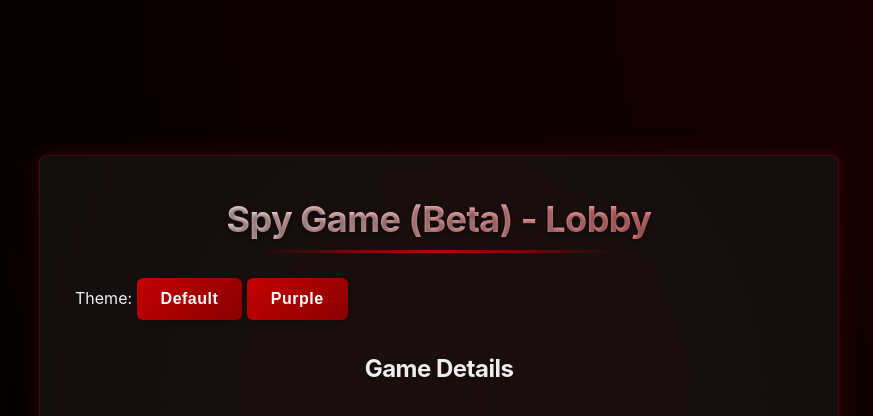
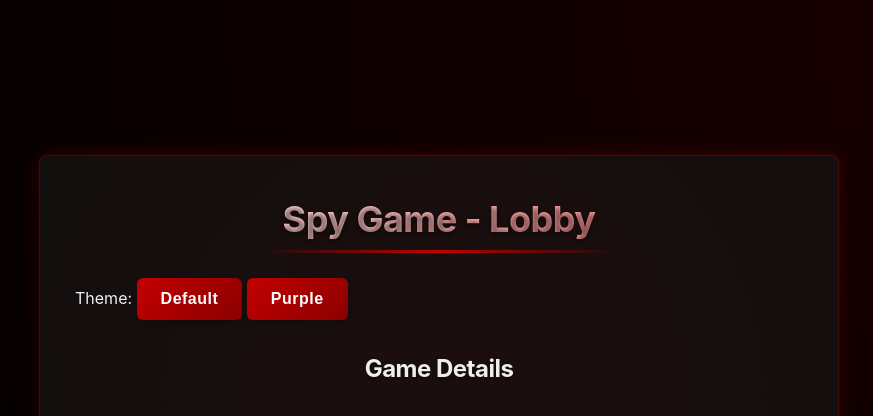
Before and after one commit to Bullishdrake09/SpyGame, a Flask app: template templates/lobby.html in a window 1280 px wide. Shown: the top 416 px of the page, without its empty margins (201-1074 px from the left). Run offline with Flask 2, Linux system fonts and the light colour scheme; the template is opened without the code that fills it, so the values that code supplies are empty; some libraries are stand-ins or nearby versions.

Commit message:
Keeping main branch up to date

```diff
--- a/templates/game.html
+++ b/templates/game.html
@@ -1,7 +1,7 @@
 <!DOCTYPE html>
 <html>
 <head>
-  <title>Spy Game (Beta) - In Game</title>
+  <title>Spy Game - In Game</title>
   <link rel="stylesheet" href="{{ url_for('static', filename='css/style.css') }}" id="theme-stylesheet">
   <script src="https://cdn.socket.io/4.6.1/socket.io.min.js"></script>
   <style>
--- a/templates/lobby.html
+++ b/templates/lobby.html
@@ -7,7 +7,7 @@
 </head>
 <body>
   <div class="container">
-    <h1>Spy Game (Beta) - Lobby</h1>
+    <h1>Spy Game - Lobby</h1>
 
     <div class="theme-selector">
       <span>Theme:</span>
```
Also changed, not shown: templates/index.html (+0 -1 lines).
